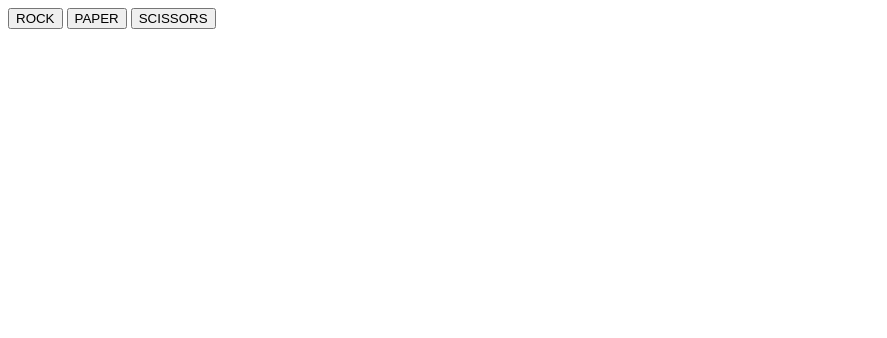
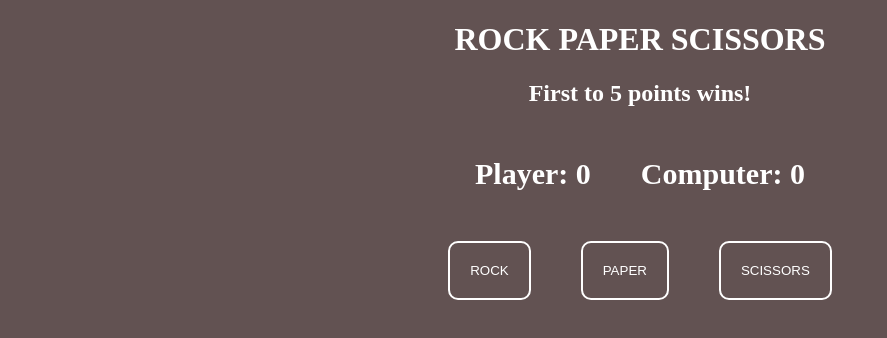
Before and after one commit to fishfilli/rock-paper-scissors, a plain HTML site: page index.html in a window 1280 px wide. Shown: the whole page, without its empty margins (0-887 px from the left). Drawn offline with Linux system fonts and the light colour scheme.

Commit message:
Add styles.css

```diff
--- a/index.html
+++ b/index.html
@@ -4,12 +4,22 @@
     <meta charset="UTF-8">
     <meta http-equiv="X-UA-Compatible" content="IE=edge">
     <meta name="viewport" content="width=device-width, initial-scale=1.0">
+    <link rel="stylesheet" href="styles.css">
+    <script src="script.js" defer></script>
     <title>Rock Paper Scissors</title>
 </head>
 <body>
-    <button id="rock">ROCK</button>
-    <button id="paper">PAPER</button>
-    <button id="scissors">SCISSORS</button>
-    <script src="script.js"></script>
+    <h1>ROCK PAPER SCISSORS</h1>
+    <h2>First to 5 points wins!</h2>
+    <div id="scoreBoard">
+        <div id="playerScore">Player: 0</div>
+        <div id="computerScore">Computer: 0</div>
+    </div>
+    <div id="button-container">
+        <button id="rock">ROCK</button>
+        <button id="paper">PAPER</button>
+        <button id="scissors">SCISSORS</button>
+    </div>
+
 </body>
 </html>
--- a/script.js
+++ b/script.js
@@ -13,12 +13,6 @@ function playRound(playerSelection, computerSelection) {
         return `${playerSelection} against ${computerSelection}. You win.`;
     } else {
         return `${playerSelection} against ${computerSelection}. You lose.`;
-    }
-}
-
-function game() {
-    for (let i = 0; i < 5; i++) {
-
     }
 }
 
--- /dev/null
+++ b/styles.css
@@ -0,0 +1,38 @@
+body {
+    background-color: rgb(98, 82, 82);
+}
+
+button {
+    padding: 20px;
+    background-color:rgb(98, 82, 82);
+    border-color: white;
+    color: white;
+    border-radius: 10px;
+    border-style: solid;
+}
+
+h1 {
+    color: white;
+    text-align: center;
+}
+
+h2 {
+    color: white;
+    text-align: center;
+}
+
+#button-container {
+    display: flex;
+    justify-content: center;
+    gap: 50px;
+}
+
+#scoreBoard {
+    display: flex;
+    color: white;
+    font-size: 30px;
+    font-weight: bold;
+    justify-content: center;
+    gap: 50px;
+    margin: 50px;
+}
```
